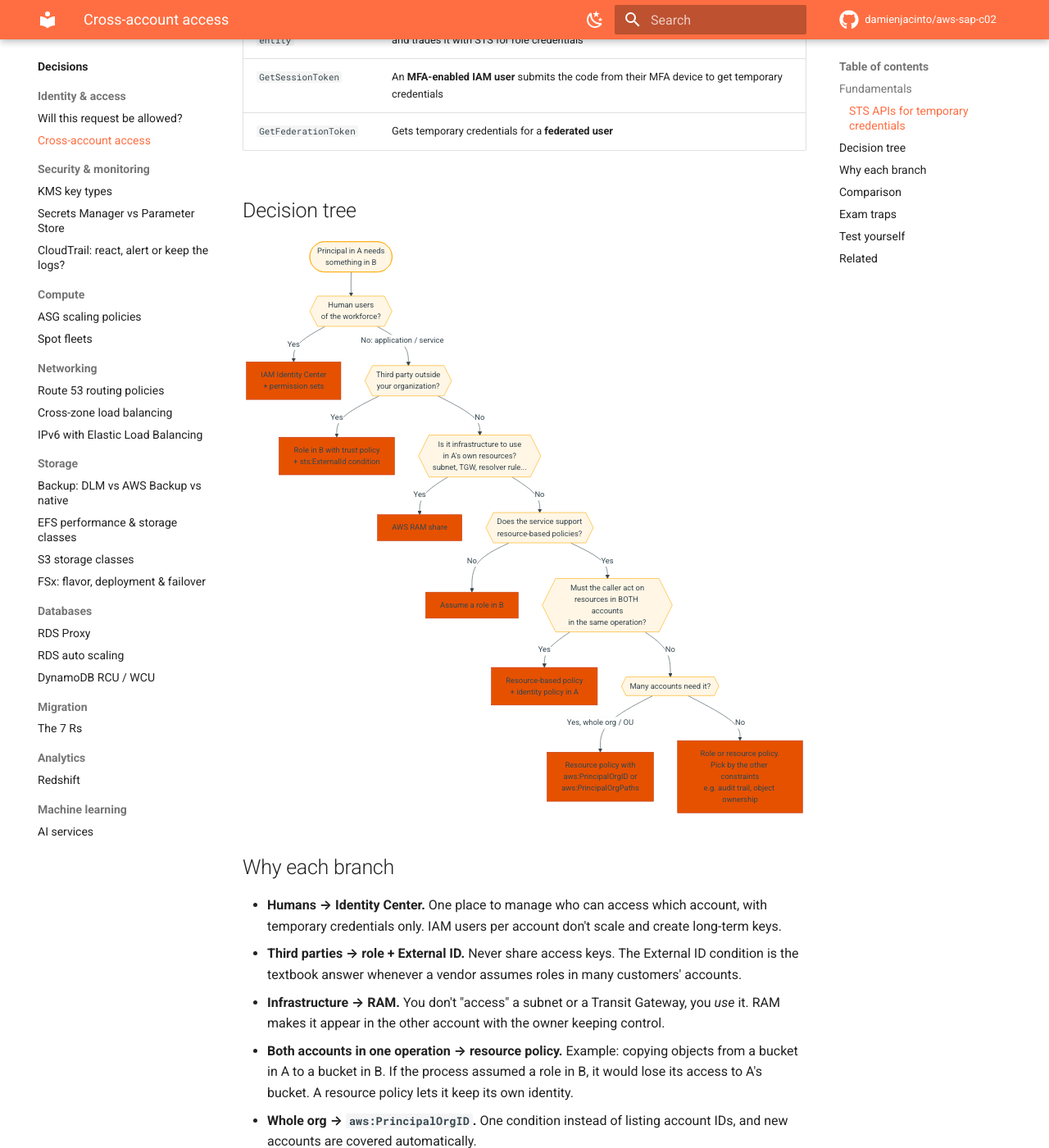
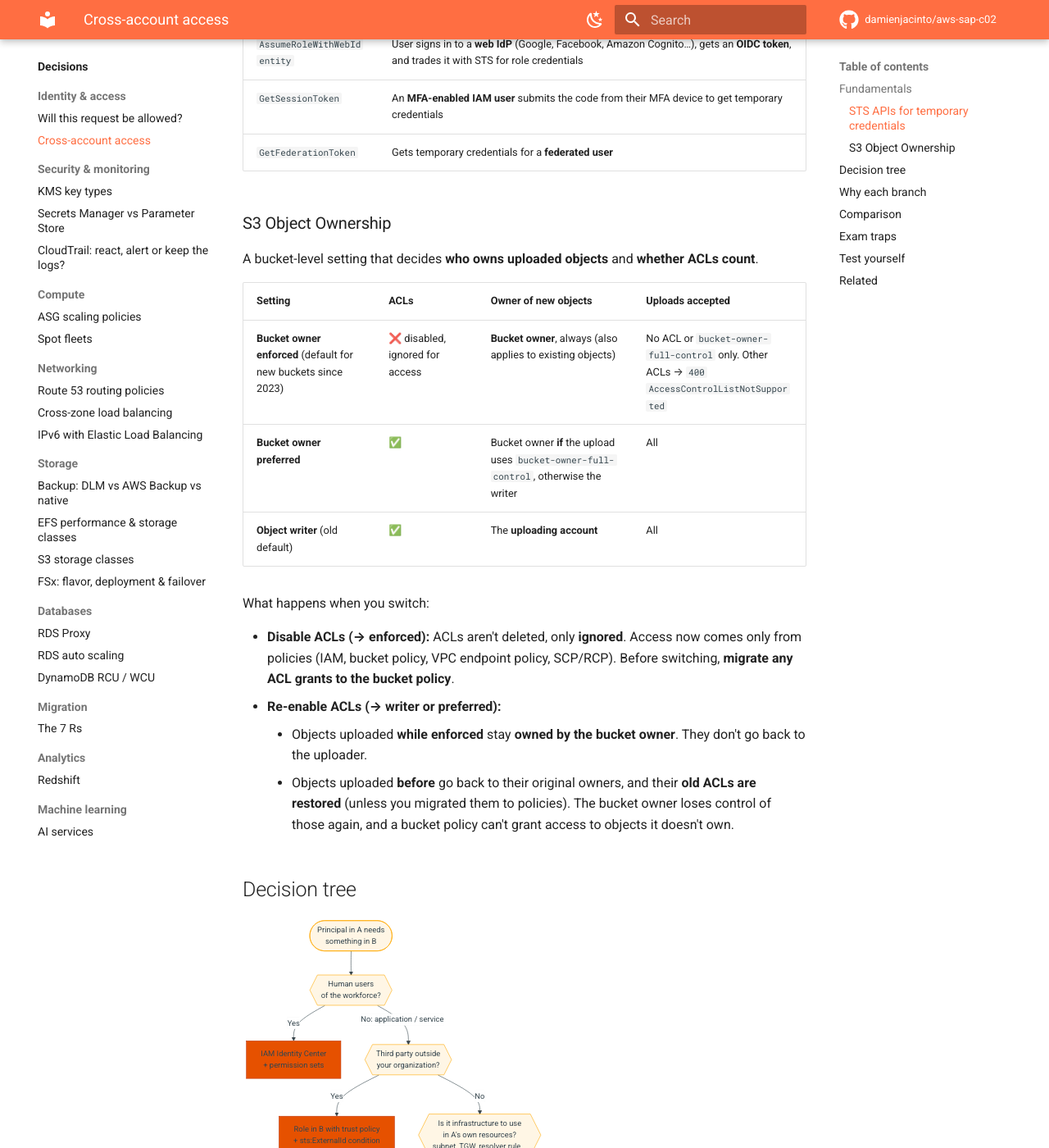
Before and after one commit to damienjacinto/aws-sap-c02, an MkDocs documentation site: the page built from docs/decisions/identity/cross-account-access.md, in a window 1280 px wide and 1400 px high, scrolled down 1274 px. Shown: the whole window at 82% size. Built offline with MkDocs 1.6.1 and Material for MkDocs 9.7.7, drawn with Linux system fonts in a browser that asks for light colours; comment, search, counter and statistics services are not loaded; some of the changed text lies outside the part shown.

Commit message:
docs(identity): add S3 Object Ownership section and log mistake
Co-Authored-By: Claude Opus 5.5 <noreply@anthropic.com>

```diff
--- a/docs/decisions/identity/cross-account-access.md
+++ b/docs/decisions/identity/cross-account-access.md
@@ -9,7 +9,7 @@ tags:
 
 **The question:** a principal in account A needs to use something in account B. Which mechanism: assume a role, a resource-based policy, a RAM share, or IAM Identity Center?
 
-**Trigger keywords:** *"another account"*, *"third-party vendor / SaaS / auditor"*, *"all accounts in the organization"*, *"central security / logging / shared services account"*, *"without long-term credentials"*, *"confused deputy"*.
+**Trigger keywords:** *"another account"*, *"third-party vendor / SaaS / auditor"*, *"all accounts in the organization"*, *"central security / logging / shared services account"*, *"without long-term credentials"*, *"confused deputy"*, *"bucket shared by several accounts"*, *"ACLs disabled / re-enabled"*, *"Object Ownership"*.
 
 ## Fundamentals
 
@@ -31,6 +31,23 @@ tags:
 | `AssumeRoleWithWebIdentity` | User signs in to a **web IdP** (Google, Facebook, Amazon Cognito…), gets an **OIDC token**, and trades it with STS for role credentials |
 | `GetSessionToken` | An **MFA-enabled IAM user** submits the code from their MFA device to get temporary credentials |
 | `GetFederationToken` | Gets temporary credentials for a **federated user** |
+
+### S3 Object Ownership
+
+A bucket-level setting that decides **who owns uploaded objects** and **whether ACLs count**.
+
+| Setting | ACLs | Owner of new objects | Uploads accepted |
+|---|---|---|---|
+| **Bucket owner enforced** (default for new buckets since 2023) | ❌ disabled, ignored for access | **Bucket owner**, always (also applies to existing objects) | No ACL or `bucket-owner-full-control` only. Other ACLs → `400 AccessControlListNotSupported` |
+| **Bucket owner preferred** | ✅ | Bucket owner **if** the upload uses `bucket-owner-full-control`, otherwise the writer | All |
+| **Object writer** (old default) | ✅ | The **uploading account** | All |
+
+What happens when you switch:
+
+- **Disable ACLs (→ enforced):** ACLs aren't deleted, only **ignored**. Access now comes only from policies (IAM, bucket policy, VPC endpoint policy, SCP/RCP). Before switching, **migrate any ACL grants to the bucket policy**.
+- **Re-enable ACLs (→ writer or preferred):**
+    - Objects uploaded **while enforced** stay **owned by the bucket owner**. They don't go back to the uploader.
+    - Objects uploaded **before** go back to their original owners, and their **old ACLs are restored** (unless you migrated them to policies). The bucket owner loses control of those again, and a bucket policy can't grant access to objects it doesn't own.
 
 ## Decision tree
 
@@ -77,8 +94,17 @@ flowchart TD
 !!! warning "KMS: AWS managed keys can't be shared cross-account"
     You can't edit the key policy of an AWS managed key (`aws/s3`, `aws/ebs`…). To let another account decrypt, re-encrypt with a **customer managed key** and grant access in **both** its key policy and the caller's IAM policy. This is a very common exam scenario (e.g. sharing encrypted snapshots or AMIs).
 
-!!! warning "S3 object ownership"
-    With ACLs enabled, objects uploaded by account A into B's bucket were owned by A, and B could not read them. With **Bucket owner enforced** (ACLs disabled, the default for new buckets), the bucket owner owns everything. If a scenario says *"the bucket owner can't access uploaded objects"*, think object ownership.
+!!! warning "S3: the bucket owner can't read uploaded objects"
+    With ACLs enabled (Object writer), objects uploaded by account A into B's bucket are owned by A, and B's bucket policy doesn't apply to them. Fix: **Bucket owner enforced**. If ACLs must stay on, use **Bucket owner preferred** plus a bucket policy that **requires** the `bucket-owner-full-control` ACL on `PutObject`.
+
+!!! warning "S3: re-enabling ACLs doesn't undo ownership"
+    Objects written while Bucket owner enforced was on **stay owned by the bucket owner** after ACLs come back. Only the objects that existed before go back to their uploaders, with their **old ACLs restored**. Ownership isn't a switch you can flip back and forth on existing objects.
+
+!!! warning "S3: disabling ACLs deletes them"
+    No. They're kept but **ignored**, and come back if you re-enable ACLs. Anything that relied on an ACL grant (e.g. a log-delivery or cross-account reader) **loses access** the moment you disable them, unless you moved the grant into the bucket policy first.
+
+!!! warning "S3: uploads fail after disabling ACLs"
+    Clients that send an ACL other than `bucket-owner-full-control` (e.g. `public-read`, explicit grants) get `AccessControlListNotSupported`. Fix the clients to send no ACL; grant access in the bucket policy.
 
 !!! warning "Role chaining caps the session at 1 hour"
     Assuming a role from a role session limits the session to 1 hour, whatever the role's max session duration.
@@ -103,7 +129,11 @@ flowchart TD
 ??? question "5. Account A shares an encrypted EBS snapshot with account B, but B can't create a volume from it. The snapshot is encrypted with the default `aws/ebs` key. Fix?"
     AWS managed keys can't be shared. **Copy the snapshot re-encrypted with a customer managed key**, grant B `kms:Decrypt`/`kms:CreateGrant` etc. in that key's policy, share the new snapshot, and give B's principals matching IAM permissions.
 
+??? question "6. Three teams in separate accounts upload to a shared bucket. ACLs are disabled for a week (Bucket owner enforced), then re-enabled (Object writer). Who owns the files from that week, and the files from before?"
+    Files uploaded **during** the enforced week stay **owned by the bucket owner**. Files uploaded **before** are owned again by the uploading teams, with their **old ACLs restored**. For the future: keep ACLs disabled and grant the teams access with the **bucket policy**; migrate ACL grants to the policy before disabling ACLs.
+
 ## Related
 
 - [Will this request be allowed?](policy-evaluation.md)
+- AWS docs: [S3 Object Ownership and disabling ACLs](https://docs.aws.amazon.com/AmazonS3/latest/userguide/about-object-ownership.html)
 - AWS docs: [The confused deputy problem](https://docs.aws.amazon.com/IAM/latest/UserGuide/confused-deputy.html)
```
Also changed, not shown: docs/mistakes.md (+7 -0 lines).
